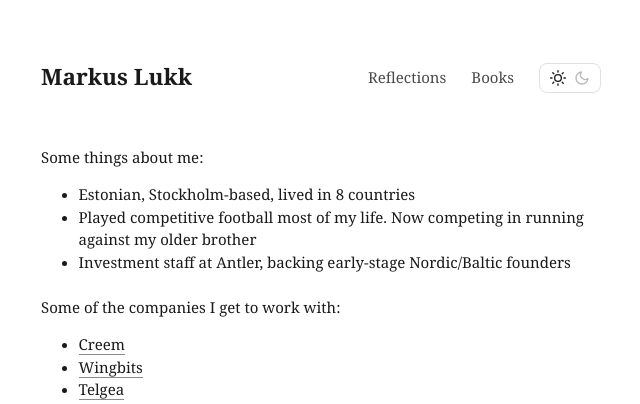
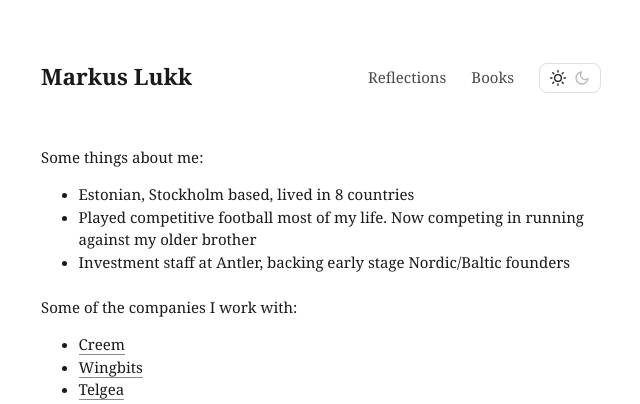
Before and after one commit to markuslukk/markuslukk.github.io, a Jekyll site: the page built from index.html, in a window 1280 px wide. Shown: the top 404 px of the page, without its empty margins (319-959 px from the left). Built offline with Jekyll 4.4.1, drawn with Linux system fonts in a browser that asks for light colours.

Commit message:
Update index.html

```diff
--- a/index.html
+++ b/index.html
@@ -29,14 +29,14 @@ title: Markus Lukk
     <div class="section">
       <p class>Some things about me:</p>
       <ul>
-        <li>Estonian, Stockholm-based, lived in 8 countries</li>
+        <li>Estonian, Stockholm based, lived in 8 countries</li>
         <li>Played competitive football most of my life. Now competing in running against my older brother</li>
-        <li>Investment staff at Antler, backing early-stage Nordic/Baltic founders</li>
+        <li>Investment staff at Antler, backing early stage Nordic/Baltic founders</li>
       </ul>
     </div>
 
   <div class="section">
-      <p class>Some of the companies I get to work with:</p>
+      <p class>Some of the companies I work with:</p>
       <ul>
       <li><a href="https://www.creem.io/" target="_blank" rel="noopener noreferrer">Creem</a></li>
       <li><a href="https://wingbits.com/" target="_blank" rel="noopener noreferrer">Wingbits</a></li>
```
